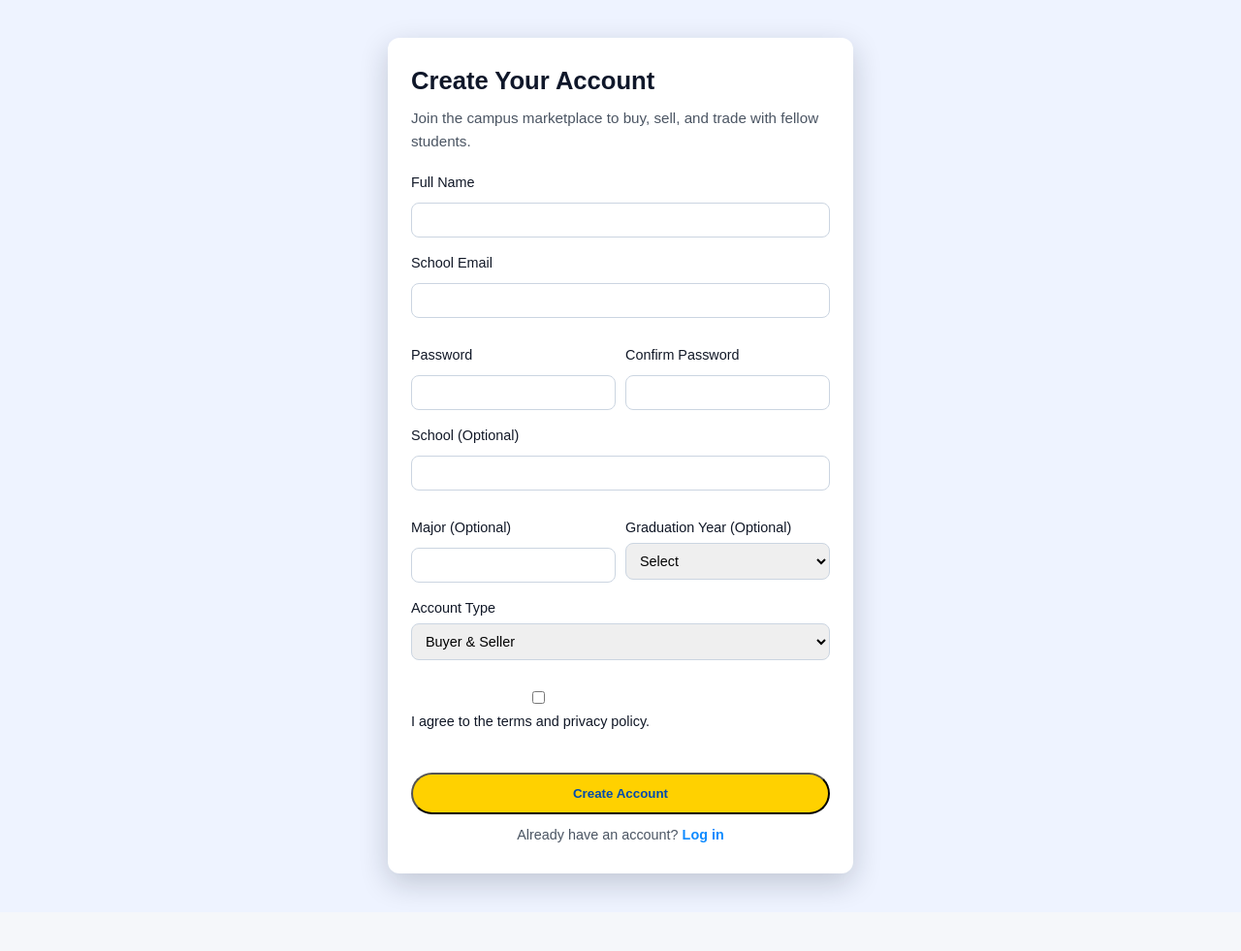
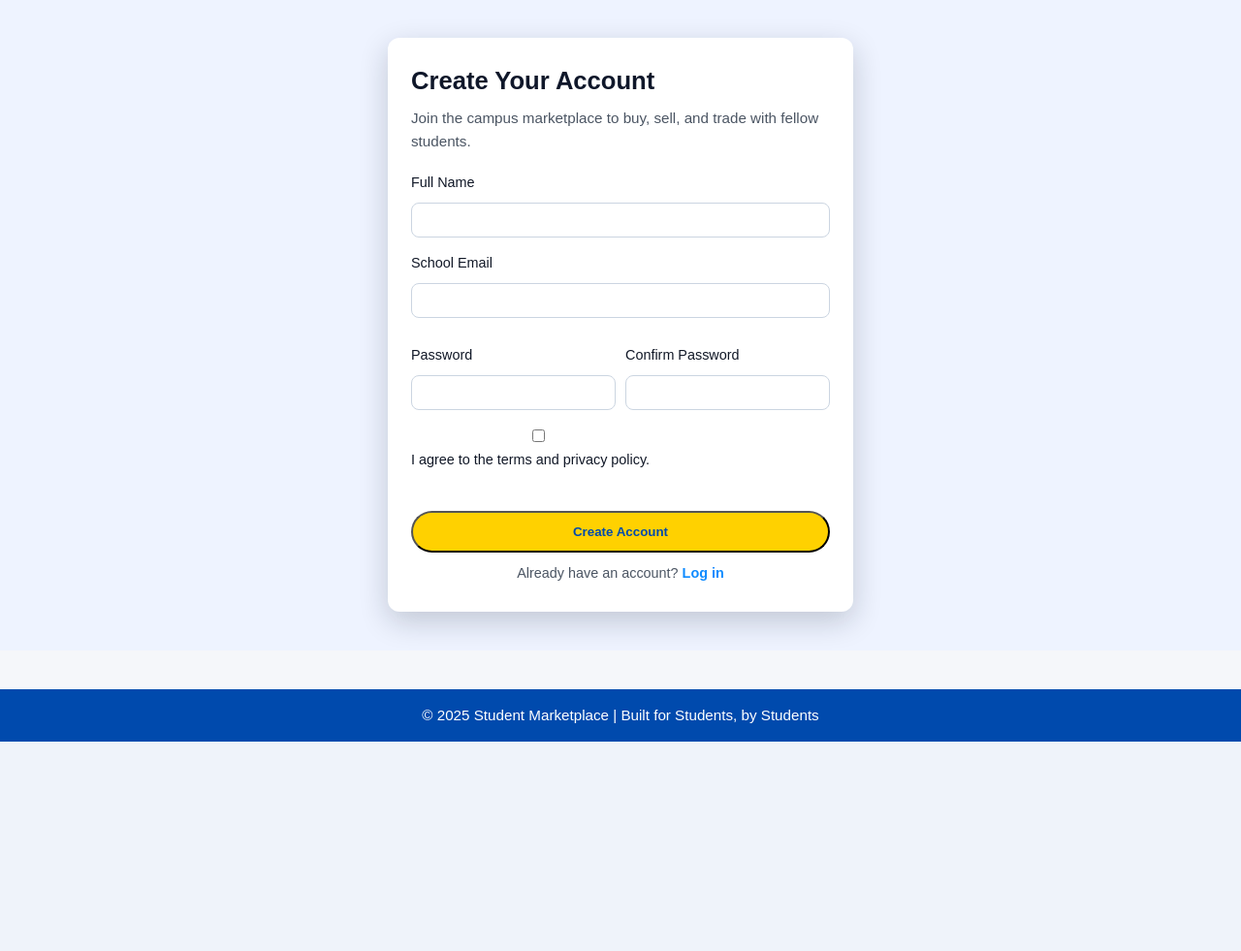
Before and after one commit to maryjabro/Student-Marketplace, a PHP site: page /html/register.php in a window 1280 px wide. Shown: the part 72-1053 px from the top of the page at 97% size. After the commit the page ends 837 px from the top, so only its background shows below. Run offline with PHP 8.4, Linux system fonts and the light colour scheme.

Commit message:
Update register.php

```diff
--- a/html/register.php
+++ b/html/register.php
@@ -1,4 +1,5 @@
 <?php
+// --- DATABASE SETTINGS (change if needed) ---
 $db_host = "localhost";
 $db_name = "student_marketplace";
 $db_user = "root";
@@ -15,62 +16,45 @@
 $errors = [];
 $success = "";
 
-$fullName = "";
+$name = "";
 $email = "";
-$school = "";
-$major = "";
-$gradYear = "";
-$accountType = "buyer_seller";
 
 if ($_SERVER["REQUEST_METHOD"] === "POST") {
-    $fullName = trim($_POST["fullName"] ?? "");
-    $email = trim($_POST["email"] ?? "");
-    $password = $_POST["password"] ?? "";
+    $name            = trim($_POST["name"] ?? "");
+    $email           = trim($_POST["email"] ?? "");
+    $password        = $_POST["password"] ?? "";
     $confirmPassword = $_POST["confirmPassword"] ?? "";
-    $school = trim($_POST["school"] ?? "");
-    $major = trim($_POST["major"] ?? "");
-    $gradYear = trim($_POST["gradYear"] ?? "");
-    $accountType = trim($_POST["accountType"] ?? "buyer_seller");
-    $terms = isset($_POST["terms"]);
+    $terms           = isset($_POST["terms"]);
 
-    if ($fullName === "") $errors[] = "Full name is required.";
-    if (!filter_var($email, FILTER_VALIDATE_EMAIL)) $errors[] = "Valid email required.";
+    if ($name === "") $errors[] = "Name is required.";
+    if (!filter_var($email, FILTER_VALIDATE_EMAIL)) $errors[] = "Valid email is required.";
     if (strlen($password) < 6) $errors[] = "Password must be at least 6 characters.";
     if ($password !== $confirmPassword) $errors[] = "Passwords do not match.";
     if (!$terms) $errors[] = "You must agree to the terms.";
 
-    $gradYearValue = null;
-    if ($gradYear !== "") {
-        if (ctype_digit($gradYear)) {
-            $gradYearValue = (int)$gradYear;
-        } else {
-            $errors[] = "Graduation year must be a number.";
-        }
-    }
-
     if (empty($errors)) {
         try {
+            // ⚠ This matches your table: user_id, name, email, password
             $stmt = $pdo->prepare(
-                "INSERT INTO users (full_name, email, password_hash, school, major, grad_year, account_type)
-                 VALUES (:full_name, :email, :password_hash, :school, :major, :grad_year, :account_type)"
+                "INSERT INTO users (name, email, password)
+                 VALUES (:name, :email, :password)"
             );
 
+            // NOTE: Your column is varchar(30), so this stores plain text.
+            // For a real project, you should change the column to varchar(255)
+            // and use password_hash() instead.
             $stmt->execute([
-                ":full_name" => $fullName,
-                ":email" => $email,
-                ":password_hash" => password_hash($password, PASSWORD_DEFAULT),
-                ":school" => $school ?: null,
-                ":major" => $major ?: null,
-                ":grad_year" => $gradYearValue,
-                ":account_type" => $accountType
+                ":name"     => $name,
+                ":email"    => $email,
+                ":password" => $password
             ]);
 
             $success = "Account created successfully!";
-            $fullName = $email = $school = $major = $gradYear = "";
-            $accountType = "buyer_seller";
+            $name = $email = "";
         } catch (PDOException $e) {
+            // If you set email as UNIQUE, this will catch duplicates
             if ($e->getCode() == 23000) {
-                $errors[] = "Email is already registered.";
+                $errors[] = "This email is already registered.";
             } else {
                 $errors[] = "Error creating account.";
             }
@@ -138,8 +122,7 @@
       color: #111827;
       font-size: 0.9rem;
     }
-    .auth-form input,
-    .auth-form select {
+    .auth-form input {
       width: 100%;
       padding: 9px 10px;
       border-radius: 8px;
@@ -214,12 +197,12 @@
 
       <form method="POST" class="auth-form">
         <div class="form-group">
-          <label for="fullName">Full Name</label>
+          <label for="name">Full Name</label>
           <input
             type="text"
-            id="fullName"
-            name="fullName"
-            value="<?php echo htmlspecialchars($fullName); ?>"
+            id="name"
+            name="name"
+            value="<?php echo htmlspecialchars($name); ?>"
             required
           />
         </div>
@@ -256,48 +239,6 @@
           </div>
         </div>
 
-        <div class="form-group">
-          <label for="school">School (Optional)</label>
-          <input
-            type="text"
-            id="school"
-            name="school"
-            value="<?php echo htmlspecialchars($school); ?>"
-          />
-        </div>
-
-        <div class="form-row">
-          <div class="form-group">
-            <label for="major">Major (Optional)</label>
-            <input
-              type="text"
-              id="major"
-              name="major"
-              value="<?php echo htmlspecialchars($major); ?>"
-            />
-          </div>
-          <div class="form-group">
-            <label for="gradYear">Graduation Year (Optional)</label>
-            <select id="gradYear" name="gradYear">
-              <option value="">Select</option>
-              <option value="2025" <?php if ($gradYear === "2025") echo "selected"; ?>>2025</option>
-              <option value="2026" <?php if ($gradYear === "2026") echo "selected"; ?>>2026</option>
-              <option value="2027" <?php if ($gradYear === "2027") echo "selected"; ?>>2027</option>
-              <option value="2028" <?php if ($gradYear === "2028") echo "selected"; ?>>2028</option>
-              <option value="2029" <?php if ($gradYear === "2029") echo "selected"; ?>>2029</option>
-            </select>
-          </div>
-        </div>
-
-        <div class="form-group">
-          <label for="accountType">Account Type</label>
-          <select id="accountType" name="accountType">
-            <option value="buyer_seller" <?php if ($accountType === "buyer_seller") echo "selected"; ?>>Buyer &amp; Seller</option>
-            <option value="buyer" <?php if ($accountType === "buyer") echo "selected"; ?>>Buyer Only</option>
-            <option value="seller" <?php if ($accountType === "seller") echo "selected"; ?>>Seller Only</option>
-          </select>
-        </div>
-
         <div class="form-group checkbox-group">
           <label>
             <input type="checkbox" name="terms" required />
```
